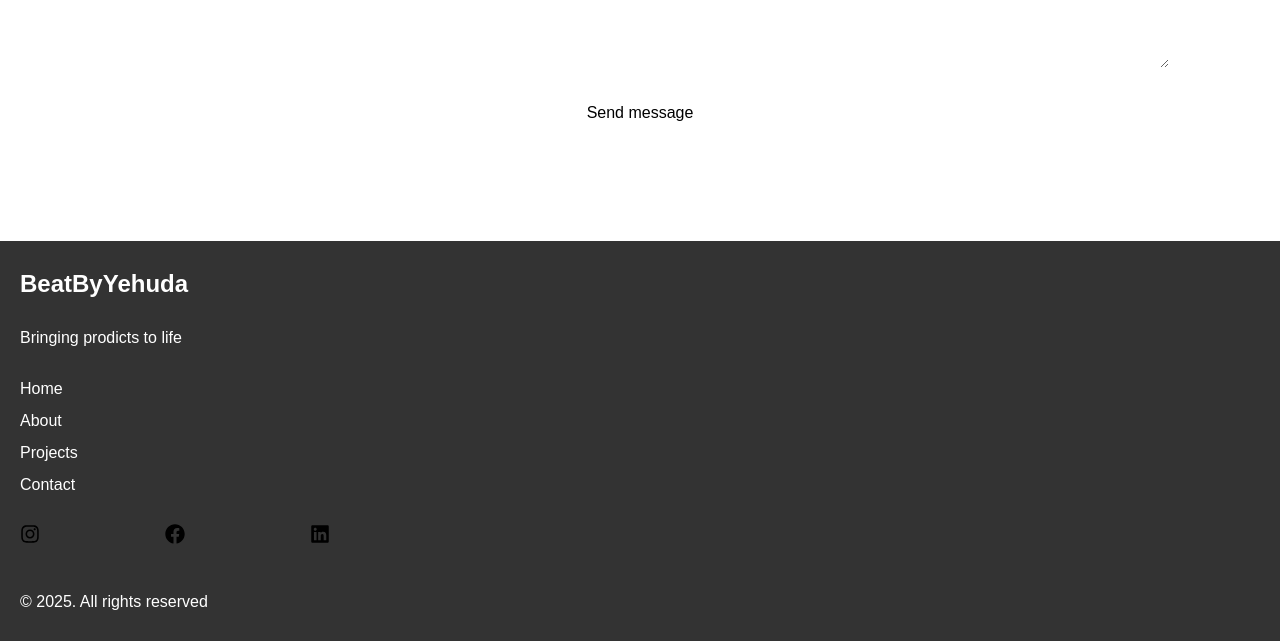
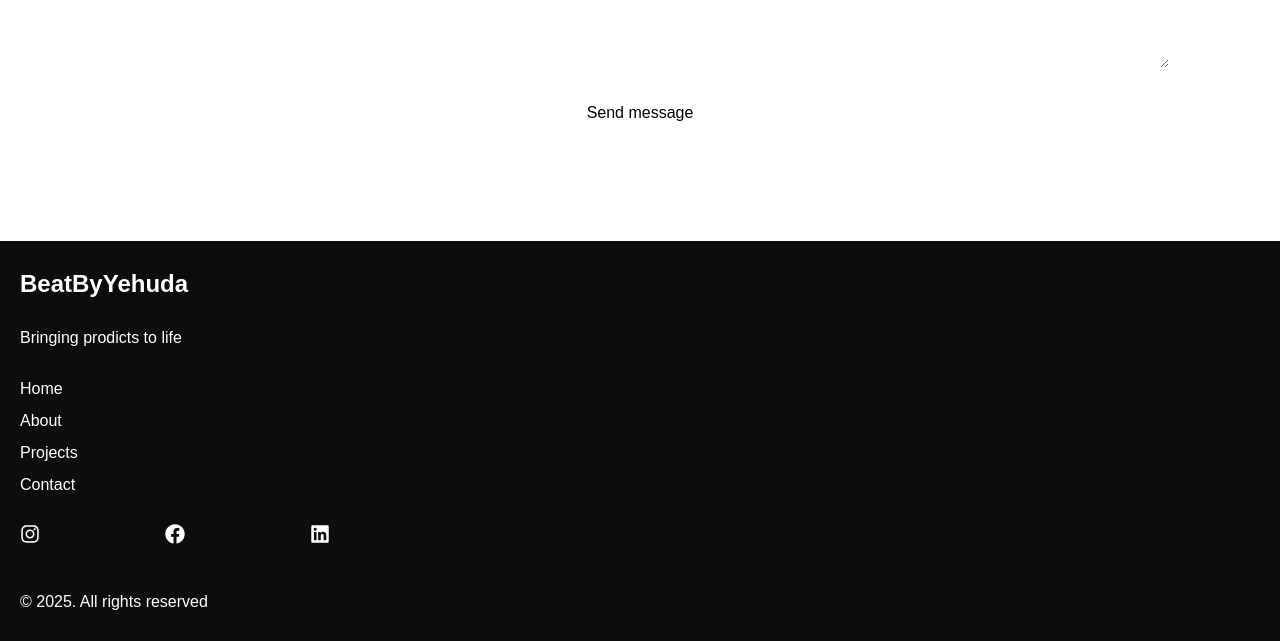
Before and after one commit to elvisanthonyy/yehuda, a Next.js app: page / in a window 1280 px wide. Shown: the part 2291-2932 px from the top of the page. Built offline with nearby package versions, Linux system fonts and the light colour scheme; no server answers; the database is empty.

Commit message:
text size

```diff
--- a/app/component/Beats.tsx
+++ b/app/component/Beats.tsx
@@ -19,7 +19,7 @@ const Beats = ({ beat }: ChildProps) => {
           alt="back image"
         />
       </div>
-      <div className="absolute w-20 h-20 py-3 border border-white rounded-xl backdrop-blur-2xl flex flex-col bg-white/10 items-center z-40 top-[50%] left-[50%] -translate-[50%]">
+      <div className="flex text-xl text-white justify-center items-center absolute w-20 h-20 py-3 border border-white rounded-xl backdrop-blur-2xl flex flex-col bg-white/10 items-center z-40 top-[50%] left-[50%] -translate-[50%]">
         <FaPlay />
       </div>
       <div className="absolute w-[80%] py-3 border border-white rounded-xl backdrop-blur-2xl flex flex-col bg-white/10 items-center z-40 bottom-10 left-[50%] -translate-x-[50%]">
--- a/app/component/Footer.tsx
+++ b/app/component/Footer.tsx
@@ -3,7 +3,7 @@ import { FaInstagram, FaFacebook, FaLinkedin } from "react-icons/fa";
 
 const Footer = () => {
   return (
-    <footer className="flex px-5 flex-col items-start justify-evenly text-white bg-black/80 w-full h-100">
+    <footer className="flex px-5 flex-col items-start justify-evenly text-white bg-black/95 w-full h-100">
       <div className="text-2xl font-bold">BeatByYehuda</div>
       <div>Bringing prodicts to life</div>
       <div className="h-30 flex flex-col justify-between">
@@ -12,7 +12,7 @@ const Footer = () => {
         <div>Projects</div>
         <div>Contact</div>
       </div>
-      <div className="w-[25%] text-xl text-black justify-between flex h-10">
+      <div className="w-[25%] text-xl text-white justify-between flex h-10">
         <FaInstagram />
         <FaFacebook />
         <FaLinkedin />
```
